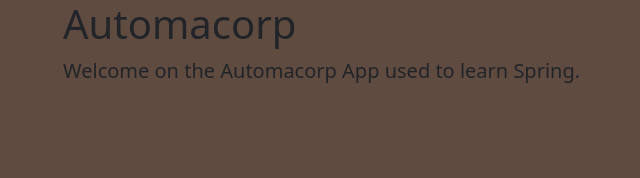
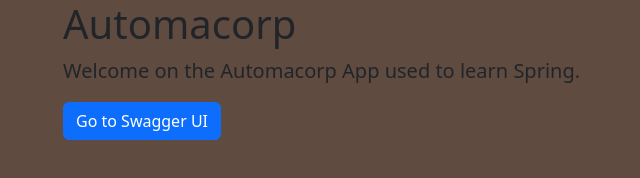
Before and after one commit to Maelto-svg/Spring-demo, a plain HTML site: page src/main/resources/static/index.html in a window 1280 px wide. Shown: the whole page, without its empty margins (19-659 px from the left). Drawn offline with nearby package versions, Linux system fonts and the light colour scheme.

Commit message:
Added an hyperlink to the swagger ui in the homepage

```diff
--- a/src/main/resources/static/index.html
+++ b/src/main/resources/static/index.html
@@ -9,6 +9,7 @@
     <p class="lead">
         Welcome on the Automacorp App used to learn Spring.
     </p>
+    <a href="/swagger-ui/index.html" class="btn btn-primary">Go to Swagger UI</a>
 </div>
 </body>
 </html>
```
